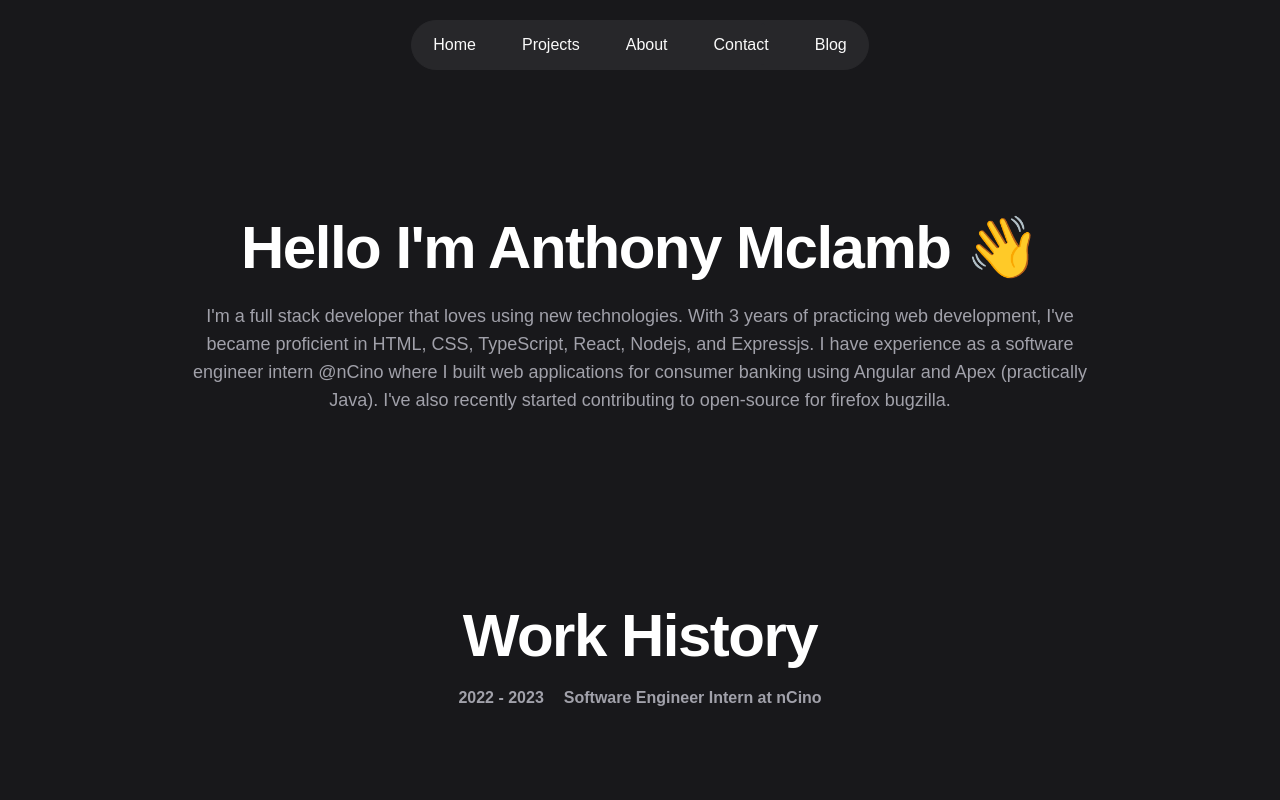
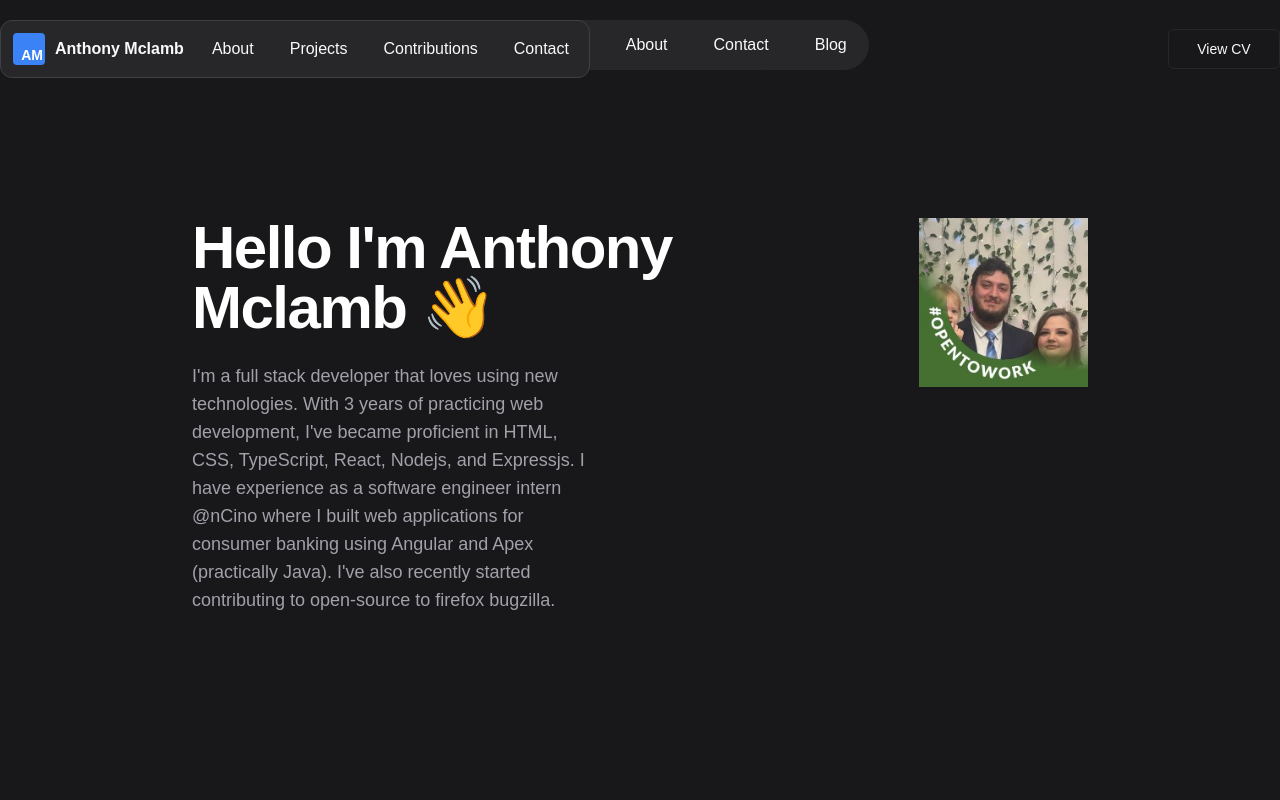
Before and after one commit to admclamb/portfolio, a Next.js app: page /about in a window 1280 px wide. Shown: the top 800 px of the page. Built offline with nearby package versions, Linux system fonts and the light colour scheme.

Commit message:
update navbar etc

```diff
--- a/src/components/about/about-hero/about-hero.tsx
+++ b/src/components/about/about-hero/about-hero.tsx
@@ -2,7 +2,7 @@
 
 import { CardContainer } from "@/components/ui/3d-card";
 import { Button, buttonVariants } from "@/components/ui/button";
-import { experience } from "@/config/config";
+import { aboutMe, experience } from "@/config/config";
 import { cn } from "@/lib/utils";
 import { formatDateToYear } from "@/utils/format-date";
 import { motion } from "framer-motion";
@@ -24,20 +24,35 @@ const AboutHero = () => {
         }}
         className="relative flex flex-col gap-4 px-4 text-white"
       >
-        <div className="relative max-w-4xl pt-20 sm:pt-24 lg:pt-32 flex flex-col">
-          <h1 className="font-extrabold text-4xl sm:text-5xl lg:text-6xl tracking-tight text-center">
+        <section className="relative max-w-4xl pt-20 sm:pt-24 lg:pt-32 flex flex-col">
+          <article className="flex justify-between gap-10 items-start">
+            <div>
+              <h1 className="font-extrabold text-5xl sm:text-5xl lg:text-6xl tracking-tight max-w-3xl">
                 Hello I&apos;m Anthony Mclamb 👋
               </h1>
-          <p className="text-center text-muted-foreground mt-6 text-lg">
-            I&apos;m a full stack developer that loves using new technologies.
-            With 3 years of practicing web development, I&apos;ve became
-            proficient in HTML, CSS, TypeScript, React, Nodejs, and Expressjs. I
-            have experience as a software engineer intern @nCino where I built
-            web applications for consumer banking using Angular and Apex
-            (practically Java). I&apos;ve also recently started contributing to
-            open-source for firefox bugzilla.
+              <p className="text-muted-foreground mt-6 text-lg max-w-[60%]">
+                I&apos;m a full stack developer that loves using new
+                technologies. With 3 years of practicing web development,
+                I&apos;ve became proficient in HTML, CSS, TypeScript, React,
+                Nodejs, and Expressjs. I have experience as a software engineer
+                intern @nCino where I built web applications for consumer
+                banking using Angular and Apex (practically Java). I&apos;ve
+                also recently started contributing to open-source to firefox
+                bugzilla.
               </p>
+            </div>
+            <div className="w-[50rem]">
+              <Image
+                src={aboutMe.pfp}
+                alt={aboutMe.pfpAlt}
+                width={200}
+                height={200}
+                className="w-full h-full"
+              />
+            </div>
+          </article>
 
+          <div className="flex justify-between">
             <div className="mt-48 flex flex-col gap-5 items-center">
               <h3 className="font-extrabold text-4xl sm:text-5xl lg:text-6xl tracking-tight text-center">
                 Work History
@@ -81,31 +96,9 @@ const AboutHero = () => {
               </ul>
             </div>
           </div>
-        {/* <CardContainer
-          className="inter-var absolute -left-[30%] -rotate-12 bottom-0"
-          rotate="12"
-        >
-          <Image
-            src="/projects/aiadlib-preview.png"
-            height="1000"
-            width="1000"
-            className="h-60 w-full object-cover rounded-xl group-hover/card:shadow-xl"
-            alt="thumbnail"
-          />
-        </CardContainer>
-        <CardContainer
-          className="inter-var absolute -right-[30%] -top-[550%] rotate-6 bottom-0"
-          rotate="64"
-        >
-          <Image
-            src="/projects/aiadlib-preview.png"
-            height="1000"
-            width="1000"
-            className="h-60 w-full object-cover rounded-xl group-hover/card:shadow-xl"
-            alt="thumbnail"
-          />
-        </CardContainer> */}
+        </section>
       </motion.div>
+      <motion.div></motion.div>
     </div>
   );
 };
--- a/src/components/hero/hero.tsx
+++ b/src/components/hero/hero.tsx
@@ -22,7 +22,6 @@ const Hero = () => {
         }}
         className="relative flex flex-col gap-4 px-4 text-white"
       >
-        <Navbar className="mt-8" />
         <div className="max-w-3xl pt-20 sm:pt-24 lg:pt-32 flex flex-col">
           <h1 className="font-extrabold text-4xl sm:text-5xl lg:text-6xl tracking-tight text-center">
             Full Stack Developer Based out of Charlotte
--- a/src/components/layout/layout.tsx
+++ b/src/components/layout/layout.tsx
@@ -1,5 +1,6 @@
 import React, { ReactNode } from "react";
 import Footer from "./footer/footer";
+import NavbarWide from "./navbar-wide/navbar-wide";
 
 type Props = {
   children?: ReactNode;
@@ -8,6 +9,7 @@ type Props = {
 const Layout = ({ children }: Props) => {
   return (
     <div className="dark flex flex-col min-h-screen relative bg-zinc-900 text-primary">
+      <NavbarWide />
       <main className="grow animate-fade-in">{children}</main>
       <Footer />
     </div>
--- /dev/null
+++ b/src/components/layout/navbar-wide/navbar-wide.tsx
@@ -0,0 +1,49 @@
+import Logo from "@/components/logo/logo";
+import { buttonVariants } from "@/components/ui/button";
+import { cn } from "@/lib/utils";
+import Link from "next/link";
+import React from "react";
+
+const NavbarWide = () => {
+  return (
+    <header className="fixed top-0 z-[50] flex w-full py-5">
+      <nav className="container mx-auto flex justify-between items-center">
+        <div className="bg-zinc-800 rounded-xl border border-zinc-700 px-3 py-3 gap-5 flex items-center w-fit">
+          <Link href="/">
+            <Logo />
+          </Link>
+          <ul className="flex items-center gap-5">
+            <li>
+              <Link className="p-2" href="/about">
+                About
+              </Link>
+            </li>
+            <li>
+              <Link className="p-2" href="/projects">
+                Projects
+              </Link>
+            </li>
+            <li>
+              <Link className="p-2" href="/contributions">
+                Contributions
+              </Link>
+            </li>
+            <li>
+              <Link className="p-2" href="/contact">
+                Contact
+              </Link>
+            </li>
+          </ul>
+        </div>
+        <Link
+          href="/cv.pdf"
+          className={cn(buttonVariants({ variant: "outline" }), "w-28")}
+        >
+          View CV
+        </Link>
+      </nav>
+    </header>
+  );
+};
+
+export default NavbarWide;
--- /dev/null
+++ b/src/components/logo/logo.tsx
@@ -0,0 +1,14 @@
+import React from "react";
+
+const Logo = () => {
+  return (
+    <div className="flex items-center gap-2.5">
+      <div className="w-8 h-8 flex justify-end items-end bg-blue-500 rounded">
+        <span className="text-white text-sm font-bold mr-[2px]">AM</span>
+      </div>
+      <h1 className="font-semibold">Anthony Mclamb</h1>
+    </div>
+  );
+};
+
+export default Logo;
--- a/src/config/config.tsx
+++ b/src/config/config.tsx
@@ -86,6 +86,12 @@ export const technologies: Technology[] = [
     bgColor: "bg-[#F02D65]/20",
   },
 ];
+
+export const aboutMe = {
+  name: "Anthony Mclamb",
+  pfp: "/profile-pic.jpeg",
+  pfpAlt: "Anthony Mclamb profile picture with family",
+};
 
 export interface Project {
   title: string;
```
Also changed, not shown: public/profile-pic.jpeg (added), src/components/contact/contact.tsx (added). Lines whose indentation alone changed are shown as unchanged.
